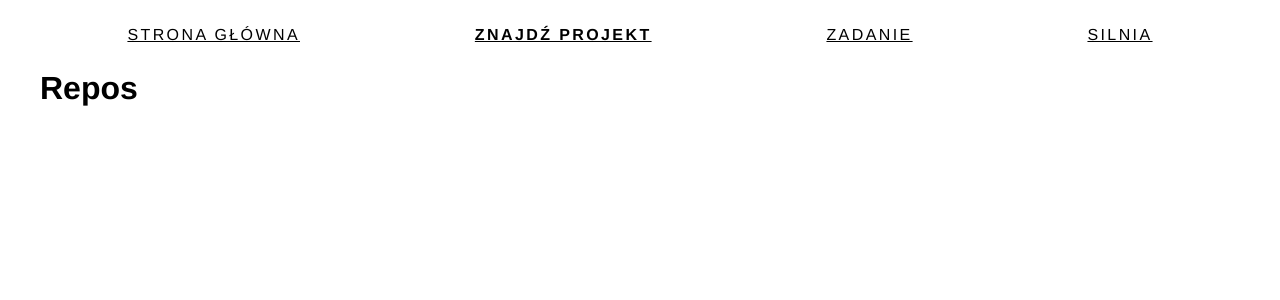
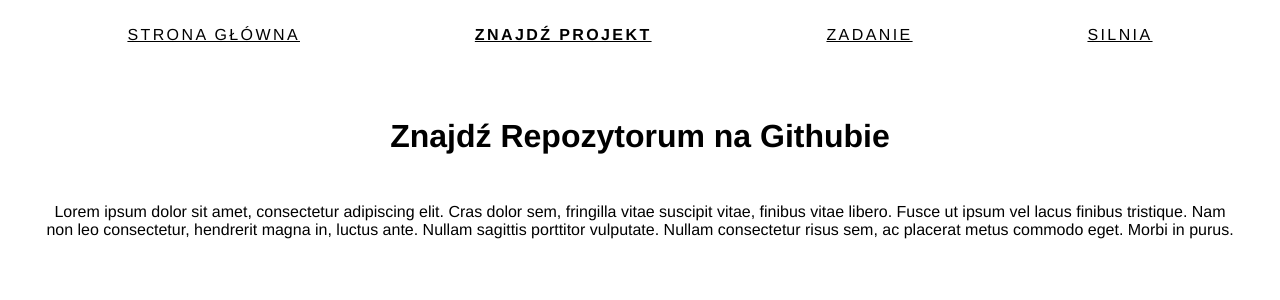
Before and after one commit to MatiSami/Find-Github-Profile, a React (Create React App) app: page /repos in a window 1280 px wide. Shown: the top 300 px of the page. Built offline with nearby package versions, Linux system fonts and the light colour scheme.

Commit message:
create simple components to render title and description section

```diff
--- a/src/App.js
+++ b/src/App.js
@@ -1,6 +1,7 @@
 
 import { Outlet } from 'react-router-dom';
 import './App.css';
+import SectionTitle from './components/SectionTitle';
 import Navbar from './layouts/nav/Navbar';
 
 function App() {
@@ -8,7 +9,7 @@ function App() {
   return (
     <div className='wrapper'>
       <Navbar />
-      <h1>Wybierz</h1>
+      <SectionTitle title="Wybierz z menu co chciałbyś zrobić"/>
       <Outlet />
     </div>
   );
--- /dev/null
+++ b/src/components/SectionDescription.js
@@ -0,0 +1,16 @@
+import React from 'react';
+import styled from 'styled-components';
+
+function SectionDescription(props) {
+
+    const DescriptionText = styled.p`
+        text-align: center;
+    `
+    return (
+        <DescriptionText>
+          {props.description}
+        </DescriptionText>
+    );
+}
+
+export default SectionDescription;
--- /dev/null
+++ b/src/components/SectionTitle.js
@@ -0,0 +1,18 @@
+import React from 'react';
+import styled from 'styled-components';
+
+function SectionTitle(props) {
+
+    const Title = styled.h1`
+        text-align: center;
+        margin: 3rem 0;
+    `
+
+    return (
+        <Title>
+           {props.title}
+        </Title>
+    );
+}
+
+export default SectionTitle;
--- a/src/routes/Factorial.js
+++ b/src/routes/Factorial.js
@@ -1,11 +1,14 @@
 import React from 'react';
+import SectionTitle from '../components/SectionTitle';
 import Navbar from '../layouts/nav/Navbar';
+import SectionDescription from './../components/SectionDescription';
 
 function Factorial(props) {
     return (
         <div className='wrapper'>
-            <Navbar/>
-            <h1>Oblicz silnie</h1>
+            <Navbar />
+            <SectionTitle title="Oblicz silnię" />
+            <SectionDescription description="Lorem ipsum dolor sit amet, consectetur adipiscing elit. Vestibulum sagittis viverra mollis. Nam blandit risus nunc, aliquet ultricies mauris fringilla a. Class aptent taciti sociosqu ad litora torquent per conubia." />
         </div>
     );
 }
--- a/src/routes/Instructions.js
+++ b/src/routes/Instructions.js
@@ -1,11 +1,14 @@
 import React from 'react';
+import SectionTitle from '../components/SectionTitle';
 import Navbar from '../layouts/nav/Navbar';
+import SectionDescription from './../components/SectionDescription';
 
 function Instructions(props) {
     return (
         <div className='wrapper'>
             <Navbar/>
-            <h1>Instructions</h1>
+            <SectionTitle title="Opis ninejszego zadania"/>
+            <SectionDescription description="Lorem ipsum dolor sit amet, consectetur adipiscing elit. Vestibulum id."/>
         </div>
     );
 }
--- a/src/routes/Repos.js
+++ b/src/routes/Repos.js
@@ -1,11 +1,14 @@
 import React from 'react';
+import SectionDescription from '../components/SectionDescription';
+import SectionTitle from '../components/SectionTitle';
 import Navbar from '../layouts/nav/Navbar';
 
 function Repos(props) {
     return (
         <div className='wrapper'>
-            <Navbar/>
-            <h1>Repos</h1>
+            <Navbar />
+            <SectionTitle title="Znajdź Repozytorum na Githubie" />
+            <SectionDescription description="Lorem ipsum dolor sit amet, consectetur adipiscing elit. Cras dolor sem, fringilla vitae suscipit vitae, finibus vitae libero. Fusce ut ipsum vel lacus finibus tristique. Nam non leo consectetur, hendrerit magna in, luctus ante. Nullam sagittis porttitor vulputate. Nullam consectetur risus sem, ac placerat metus commodo eget. Morbi in purus. " />
         </div>
     );
 }
```
